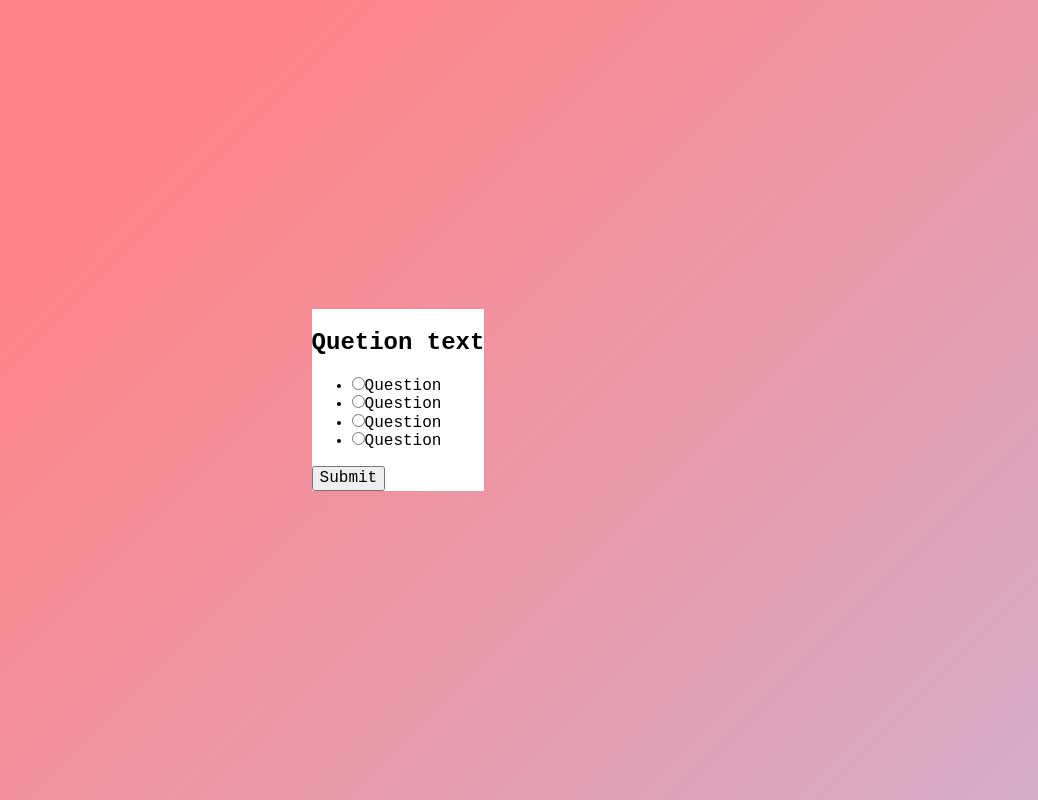
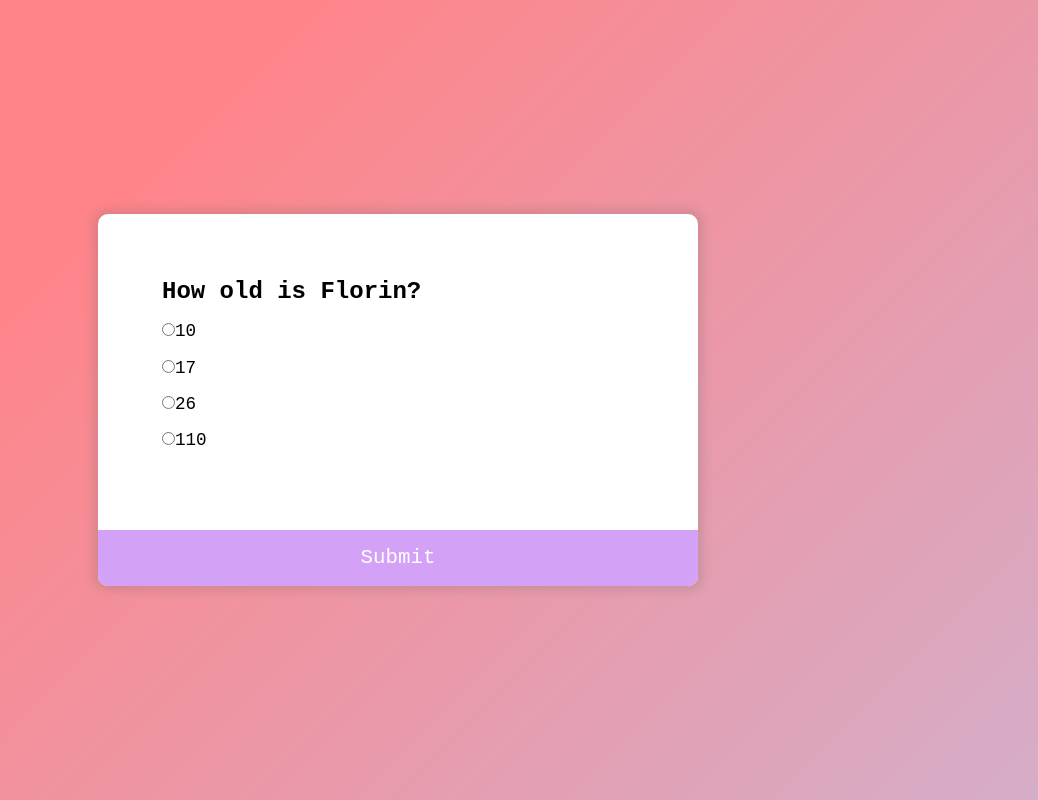
Before and after one commit to veronnah/quiz-app, a plain HTML site: page index.html in a window 1280 px wide. Shown: the whole page, without its empty margins (242-1280 px from the left). Drawn offline with Linux system fonts and the light colour scheme; a web font is replaced by a local one.

Commit message:
second commit

```diff
--- a/css/style.css
+++ b/css/style.css
@@ -13,8 +13,50 @@ body {
     display: flex;
     align-items: center;
     justify-content: center;
+    user-select: none;
 }
-
+h2{
+    margin: 0;
+}
+ul li{
+    cursor: pointer;
+    font-size: 1.1rem;
+    margin: 1rem 0;
+}
+ul li label {
+    cursor: pointer;
+}
+input{
+    cursor: pointer;
+}
 .quiz-container {
     background-color: #fff;
+    border-radius: 10px;
+    box-shadow: 0 0 10px 5px rgba(100, 100, 100, .2);
+    width: 600px;
+    max-width: 100%;
+    overflow: hidden;
 }
+.quiz-header{
+    padding: 4rem;
+}
+ul{
+    list-style-type: none;
+    padding: 0;
+}
+button{
+    background-color: #d3a1f5;
+    color: rgb(255, 255, 255);
+    display: block;
+    width: 100%;
+    padding: 1rem;
+    outline: none;
+    border: none;
+    cursor: pointer;
+    font-family: inherit;
+    font-size: 1.3rem;
+    transition: all ease-in .2s;
+}
+button:hover{
+    background-color: #8b6e9e;
+}
--- a/index.html
+++ b/index.html
@@ -9,14 +9,16 @@
 </head>
 <body>
     <div class="quiz-container">
-        <h2>Quetion text</h2>
-        <ul>
-            <li><input type="radio" id="a" name="answer"><label for="a">Question</label></li>
-            <li><input type="radio" id="a" name="answer"><label for="b">Question</label></li>
-            <li><input type="radio" id="a" name="answer"><label for="c">Question</label></li>
-            <li><input type="radio" id="a" name="answer"><label for="d">Question</label></li>
-        </ul>
-        <button>Submit</button>
+        <div class="quiz-header">
+            <h2 id="question" >Quetion text</h2>
+            <ul>
+                <li><input type="radio" id="a" name="answer"><label id="a_text" for="a">Question</label></li>
+                <li><input type="radio" id="a" name="answer"><label id="b_text" for="b">Question</label></li>
+                <li><input type="radio" id="a" name="answer"><label id="c_text" for="c">Question</label></li>
+                <li><input type="radio" id="a" name="answer"><label id="d_text" for="d">Question</label></li>
+            </ul>
+        </div>
+        <button id="submit">Submit</button>
     </div>
 
 
--- a/js/main.js
+++ b/js/main.js
@@ -40,3 +40,41 @@ const quizData = [
         correct: 'b'
     }
 ]
+
+let currentQuestion = 0;
+
+let questionEl = document.getElementById("question");
+let a_text = document.getElementById("a_text");
+let b_text = document.getElementById("b_text");
+let c_text = document.getElementById("c_text");
+let d_text = document.getElementById("d_text");
+let submitBtn = document.getElementById("submit");
+
+let currentQuiz = 0;
+
+loadQuiz();
+
+function loadQuiz(){
+    const currentQuizData = quizData[currentQuiz];
+    questionEl.innerText = currentQuizData.question;
+    a_text.innerText = currentQuizData.a;
+    b_text.innerText = currentQuizData.b;
+    c_text.innerText = currentQuizData.c;
+    d_text.innerText = currentQuizData.d;
+
+
+}
+
+submitBtn.addEventListener('click', () => {
+    currentQuiz++;
+
+    if(currentQuiz < quizData.length){
+        loadQuiz();
+    }
+    else {
+        // TODO: show results
+        alert('You finished! Get yourself an Orange lemonade');
+    }
+
+    loadQuiz();
+});
```
